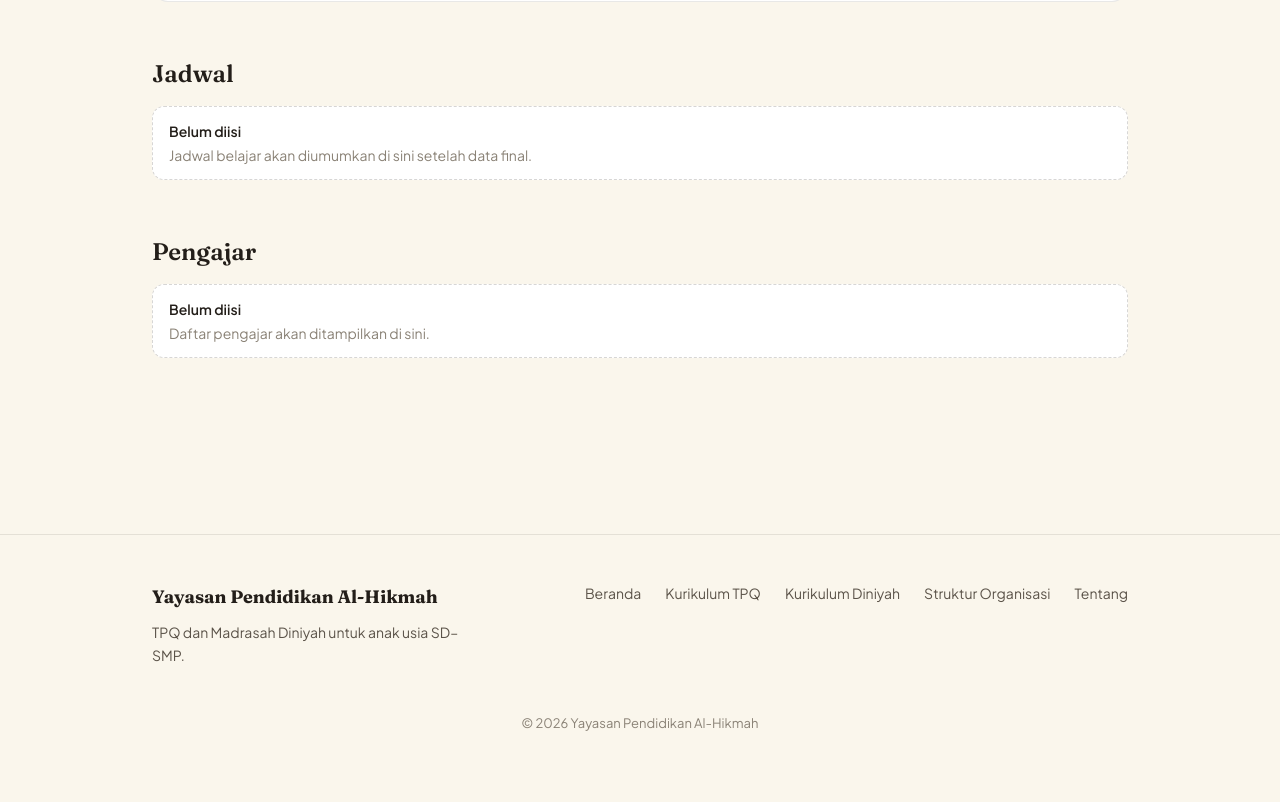
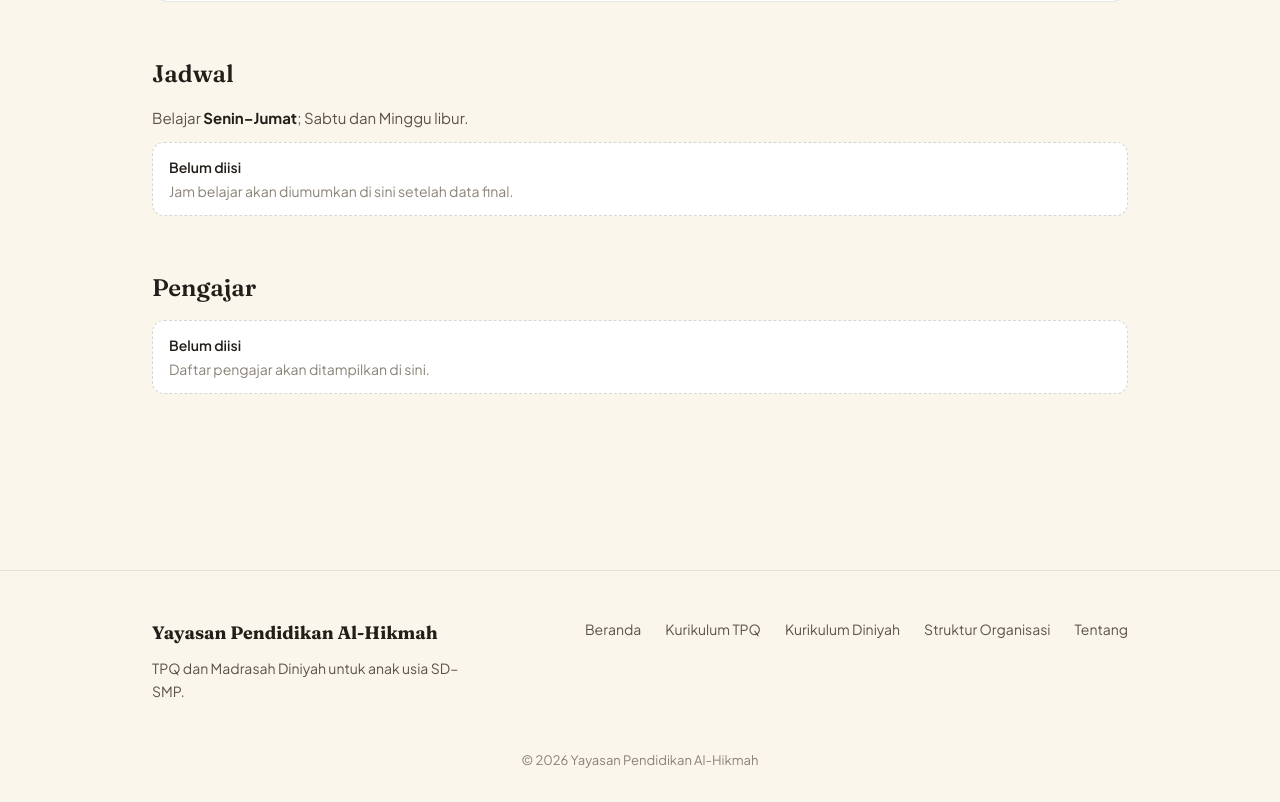
Before and after one commit to elahady/yayasanpendidikanalhikmah-web-app, a Next.js app: page /kurikulum-diniyah in a window 1280 px wide. Shown: the part 1371-2173 px from the top of the page. Before the commit the page ends 2137 px from the top, so only its background shows below. Built offline with nearby package versions, Linux system fonts and the light colour scheme.

Commit message:
Kurikulum Diniyah: cantumkan jadwal belajar Senin-Jumat, Sabtu-Minggu libur
Co-Authored-By: Claude Sonnet 5.5 <noreply@anthropic.com>

```diff
--- a/app/(site)/kurikulum-diniyah/page.tsx
+++ b/app/(site)/kurikulum-diniyah/page.tsx
@@ -116,8 +116,11 @@ export default function KurikulumDiniyahPage() {
       </Section>
 
       <Section title="Jadwal">
+        <p>
+          Belajar <strong className="text-ink">Senin–Jumat</strong>; Sabtu dan Minggu libur.
+        </p>
         <Callout variant="placeholder">
-          <p>Jadwal belajar akan diumumkan di sini setelah data final.</p>
+          <p>Jam belajar akan diumumkan di sini setelah data final.</p>
         </Callout>
       </Section>
 
```
